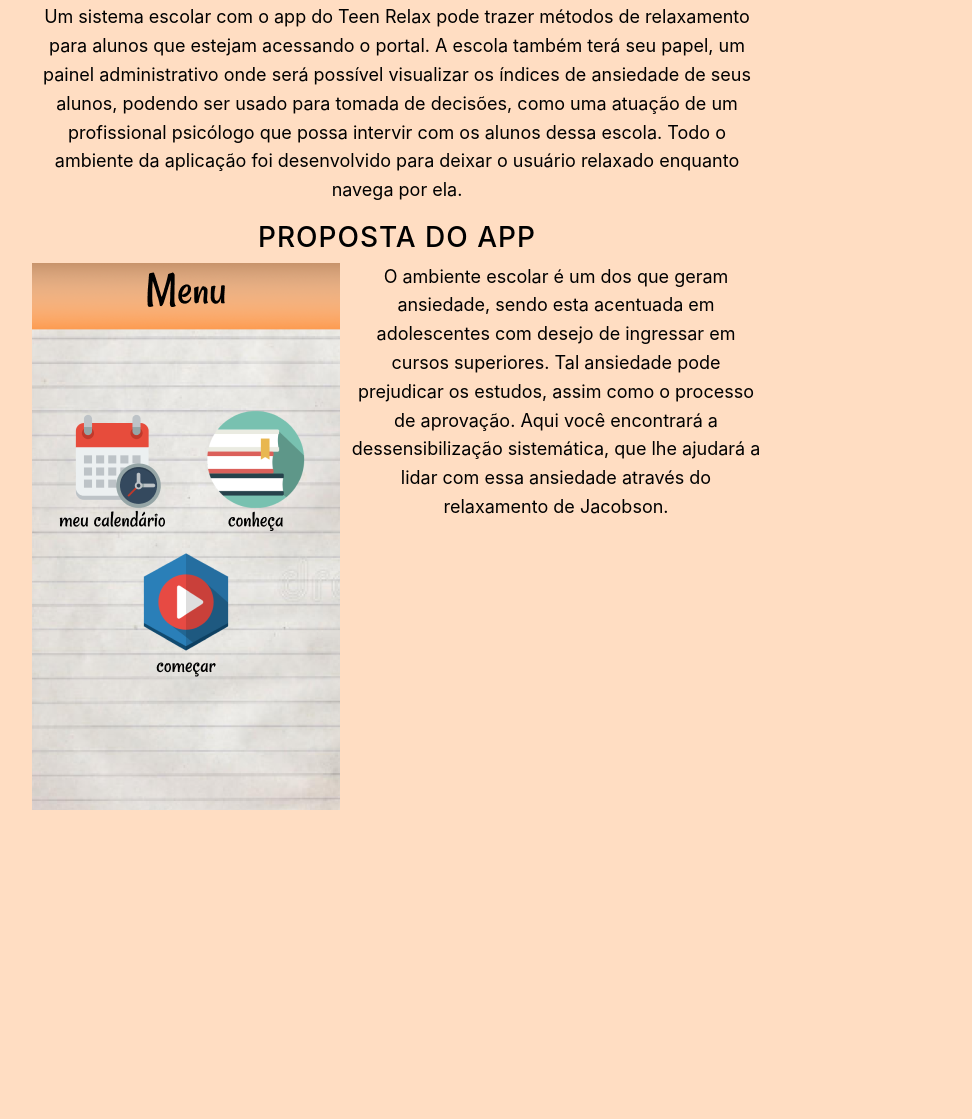
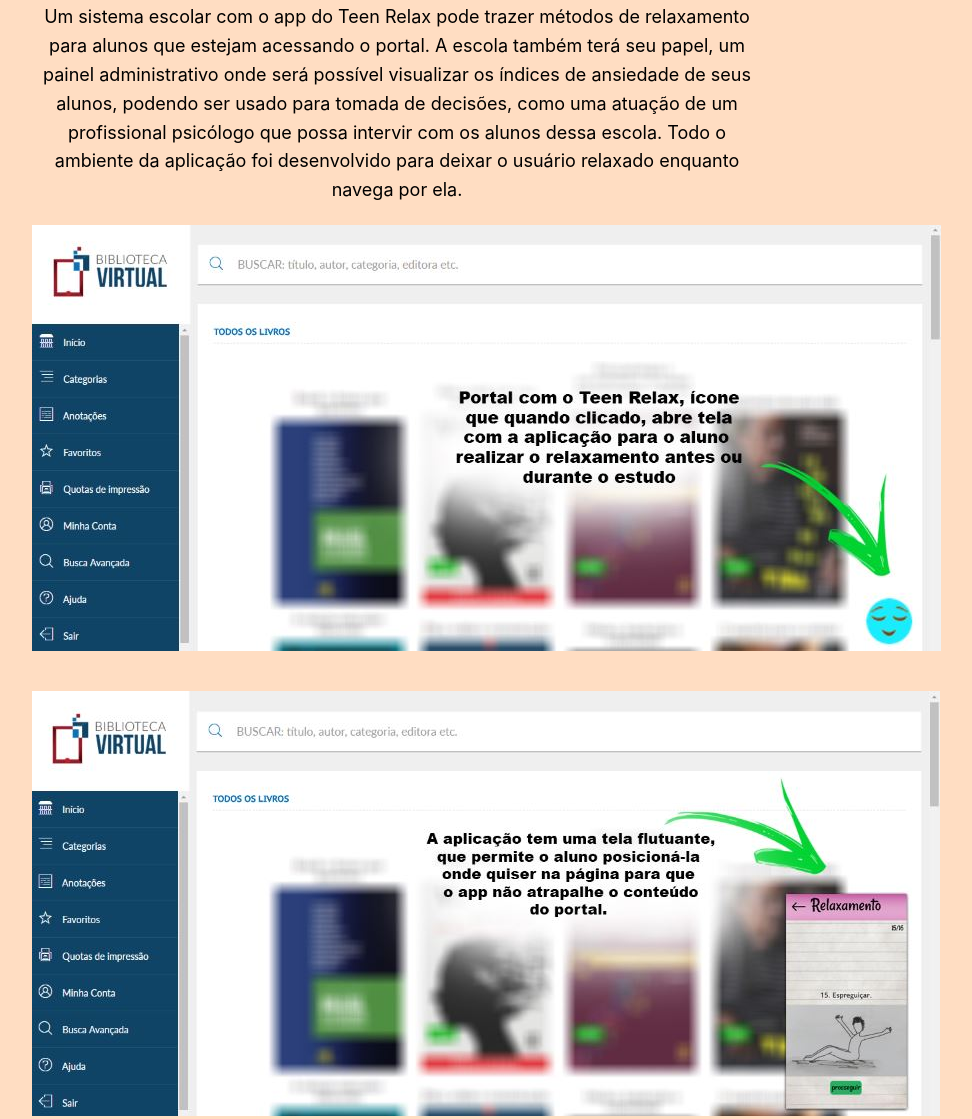
Before and after one commit to Qnedy/teenRelax, a website with bundled scripts: page index.html in a window 1280 px wide. Shown: the part 1043-2162 px from the top of the page, without its empty margins (243-1215 px from the left). Built offline with nearby package versions, Linux system fonts and the light colour scheme.

Commit message:
add telas exemplo

```diff
--- a/css/grayscale.css
+++ b/css/grayscale.css
@@ -163,6 +163,12 @@
     margin-right: 10px;
 }
 
+.tela1{
+  margin-bottom: 20px;
+}
+
+
+
 @media (min-width: 768px) {
   .masthead {
     height: 100%;
--- a/index.html
+++ b/index.html
@@ -77,6 +77,11 @@
               de ansiedade de seus alunos, podendo ser usado para tomada de decisões, como uma atuação de um profissional psicólogo
               que possa intervir com os alunos dessa escola.
               Todo o ambiente da aplicação foi desenvolvido para deixar o usuário relaxado enquanto navega por ela.
+
+              <img class = "tela1" src="img/tela1p.jpg" />
+              <br />
+              <img class = "tela1" src="img/tela2p.JPG" />
+
             </p>
               <h3>Proposta do app</h3>
              <img id="home-img" src="img/home.PNG"/>
@@ -97,8 +102,6 @@
             <p>Personalize seu calendário com suas datas importantes e escolha
                 o tempo a partir do qual você quer receber notificações para começar o relaxamento.
                 <br>
-
-
           </div>
         </div>
       </div>
```
Also changed, not shown: css/grayscale.min.css, img/tela1.jpg (added), img/tela1p.jpg (added), img/tela2.jpg (added), img/tela2p.JPG (added).
